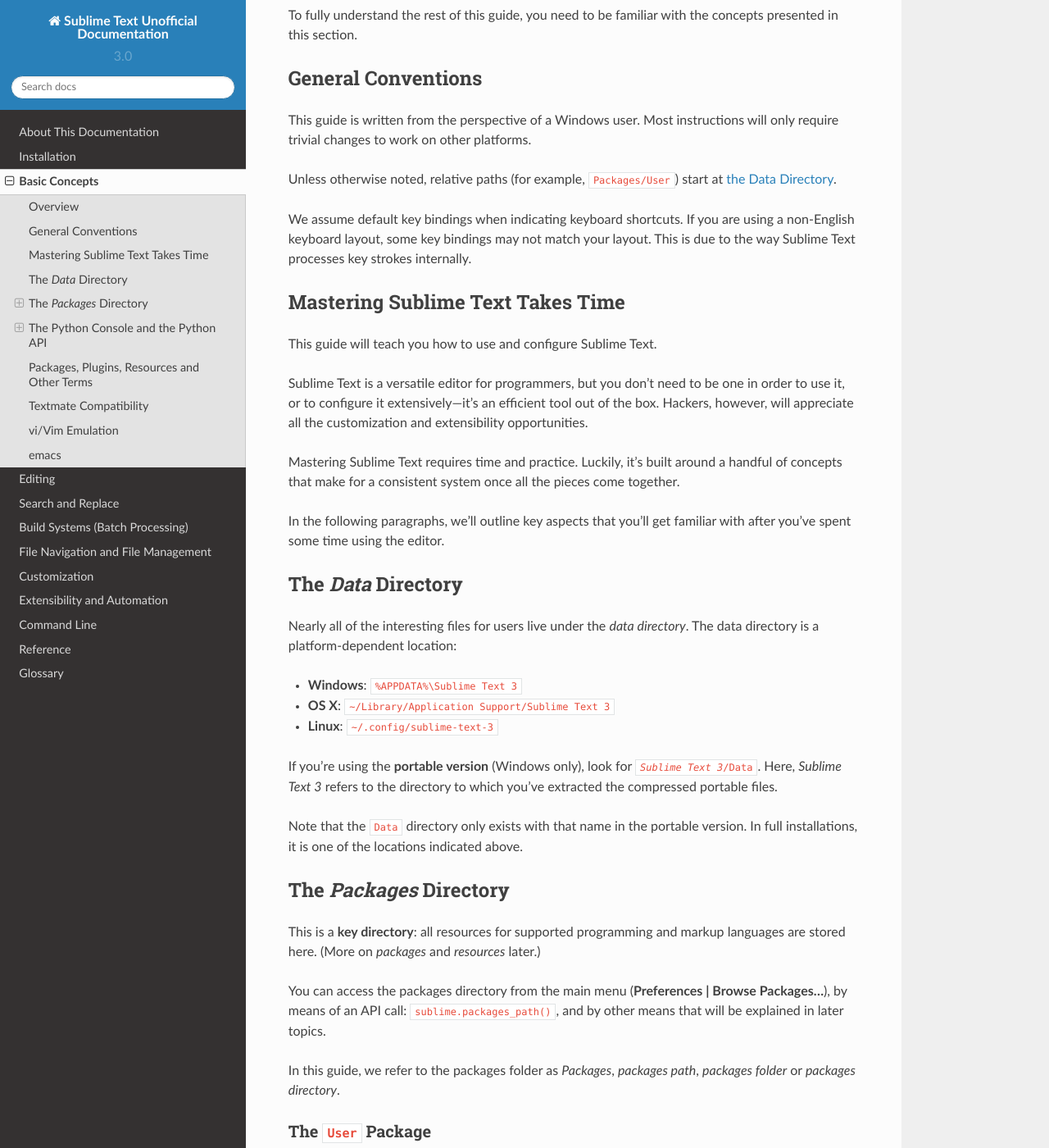
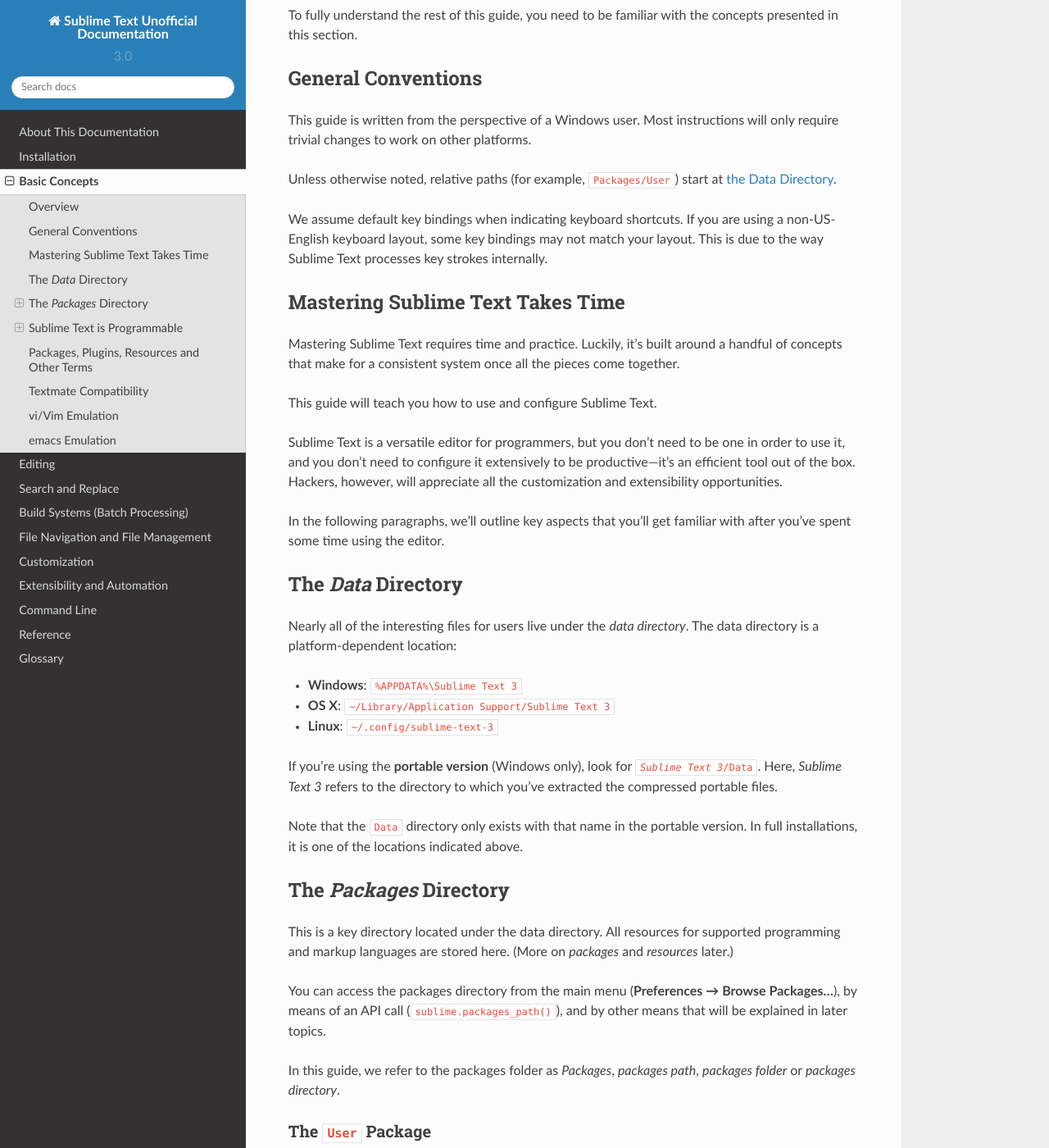
Before and after one commit to guillermooo/sublime-undocs, a Sphinx documentation site: the page built from source/basic_concepts.rst, in a window 1280 px wide and 1400 px high, scrolled down 209 px. Shown: the whole window at 82% size. Built offline with Sphinx 7.4.7 and the Read the Docs theme 2.0.0, drawn with Linux system fonts in a browser that asks for light colours; some of the changed text lies outside the part shown.

Commit message:
edit basic concept section

```diff
--- a/source/basic_concepts.rst
+++ b/source/basic_concepts.rst
@@ -24,7 +24,7 @@
 
 We assume default key bindings
 when indicating keyboard shortcuts.
-If you are using a non-English keyboard layout,
+If you are using a non-US-English keyboard layout,
 some key bindings may not match your layout.
 This is due to the way Sublime Text
 processes key strokes internally.
@@ -33,21 +33,22 @@
 Mastering Sublime Text Takes Time
 =================================
 
+Mastering Sublime Text requires time and practice.
+Luckily, it's built around
+a handful of concepts
+that make for a consistent
+system once all the pieces come together.
+
 This guide will teach you
 how to use and configure Sublime Text.
 
 Sublime Text is a versatile editor for programmers,
 but you don't need to be one
 in order to use it,
-or to configure it extensively—it's an efficient tool out of the box.
+and you don't need
+to configure it extensively to be productive—it's an efficient tool out of the box.
 Hackers, however, will appreciate
 all the customization and extensibility opportunities.
-
-Mastering Sublime Text requires time and practice.
-Luckily, it's built around
-a handful of concepts
-that make for a consistent
-system once all the pieces come together.
 
 In the following paragraphs,
 we'll outline key aspects
@@ -85,8 +86,9 @@
 The *Packages* Directory
 ========================
 
-This is a **key directory**:
-all resources for supported programming
+This is a key directory
+located under the data directory.
+All resources for supported programming
 and markup languages
 are stored here.
 (More on *packages* and *resources* later.)
@@ -94,8 +96,8 @@
 .. TODO: link term above to glossary?
 
 You can access the packages directory
-from the main menu (**Preferences | Browse Packages...**),
-by means of an API call: ``sublime.packages_path()``,
+from the main menu (**Preferences → Browse Packages...**),
+by means of an API call (``sublime.packages_path()``),
 and by other means
 that will be explained in later topics.
 
@@ -114,8 +116,8 @@
 overwrite the contents of :file:`Packages/User`.
 
 
-The Python Console and the Python API
-=====================================
+Sublime Text is Programmable
+============================
 
 This information is useful for programmers.
 Other users just need to know
@@ -138,7 +140,7 @@
 to a *console*.
 To open the console,
 press :kbd:`Ctrl+\``
-or select **View | Show Console**
+or select **View → Show Console**
 from the main menu.
 
 
@@ -160,29 +162,30 @@
 
 Almost every aspect of Sublime Text
 can be extended or customized.
-Among other things,
-you can modify the editor's behavior,
-add macros and snippets, extend menus...
+You can modify the editor's behavior,
+add macros and snippets, extend menus
+and much more.
 You can even create whole new features
 using the editor's API to build complex
 plugins.
-This vast flexibility is the reason
+
+Sublime Text's vast flexibility is the reason
 why you will learn
 about so many configuration files:
 there simply must be a place
-to specify all possible preferences.
+to specify all available preferences and settings.
 
 Configuration files in Sublime Text
-are simply text files
-that follow a predefined structure or *format*:
+are text files
+that conform to a predefined structure or *format*:
 JSON predominates,
 but you'll find XML files too.
-Finally, for the more advanced
+For the more advanced
 extensibility options,
-Python files are used.
+Python source code files are used.
 
-For brevity, in this guide
-we sometimes collectively refer to all these
+In this guide, for brevity,
+we sometimes refer collectively to all these
 disparate configuration files as *resources*.
 
 Sublime Text will look for resources
@@ -249,8 +252,8 @@
 .. _Vintageous: http://guillermooo.bitbucket.org/Vintageous
 
 
-emacs
-=====
+emacs Emulation
+===============
 
 This information is useful
 for emacs users who are
```
Also changed, not shown: other parts of source/basic_concepts.rst (+1 -1 lines), source/reference/settings.rst (+5 -4 lines).
